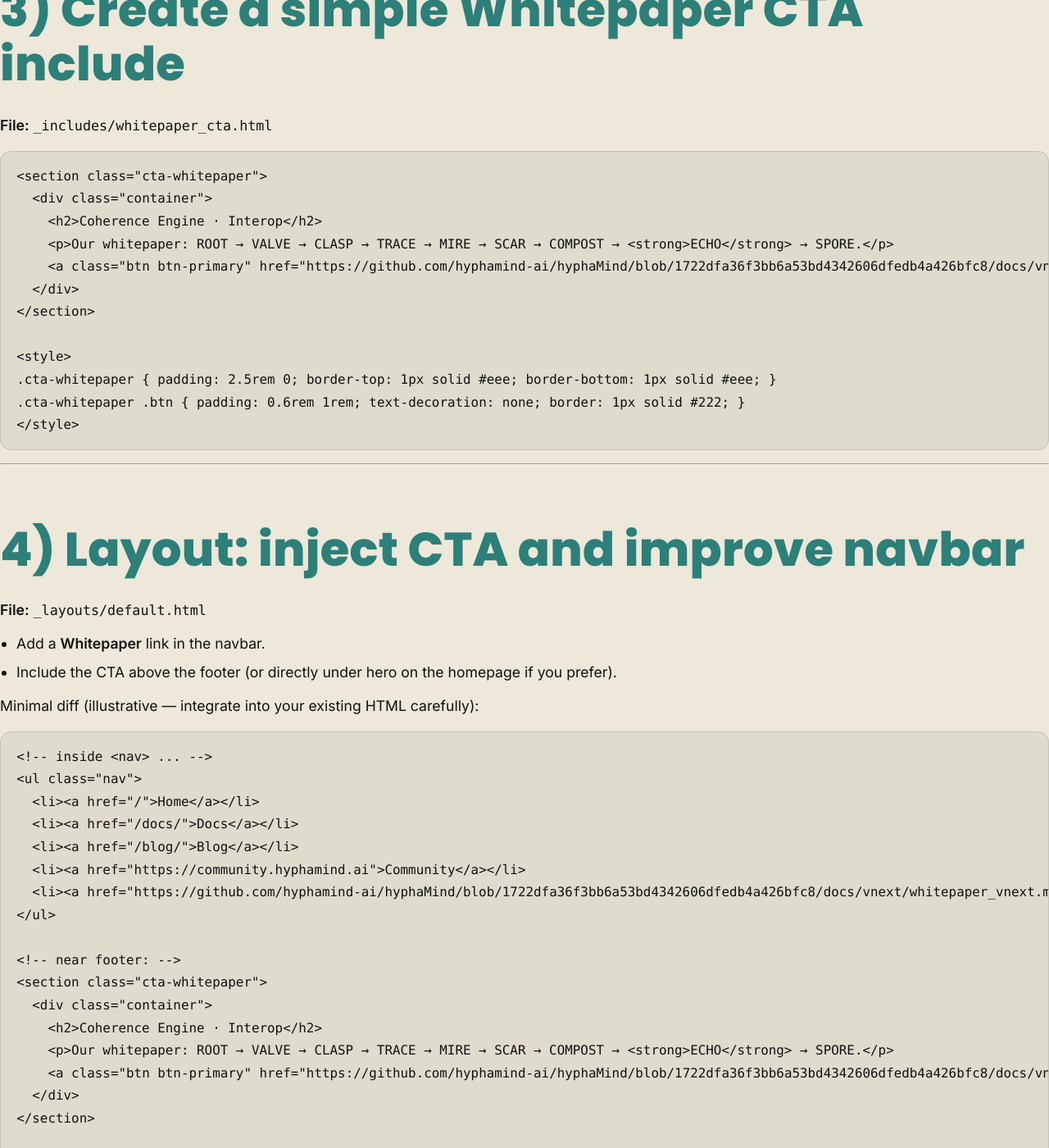
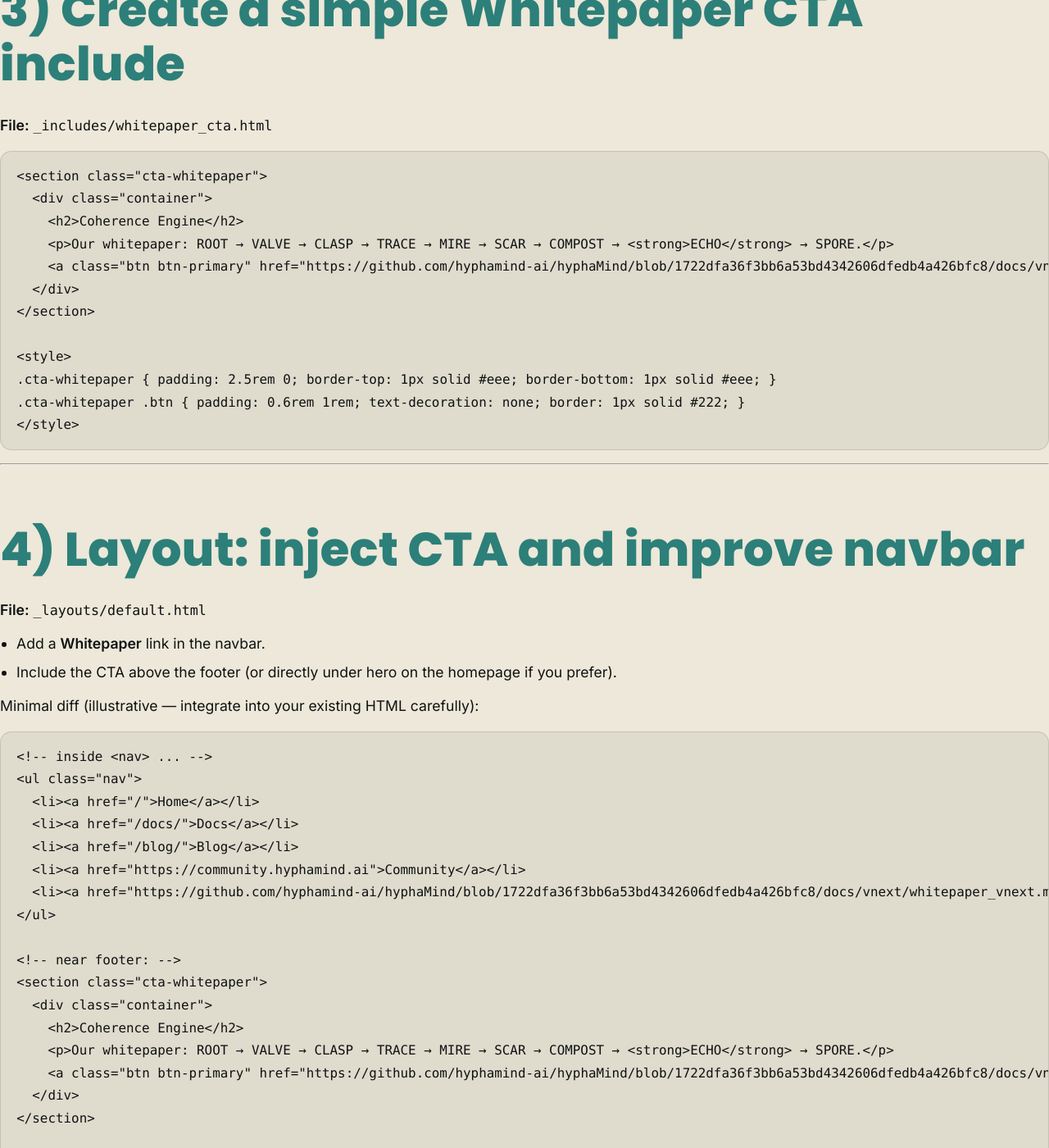
Before and after one commit to mycol0g1cal/hyphamind-site, a Jekyll site: the page built from hyphamind_site_handoff.md, in a window 1280 px wide and 1400 px high, scrolled down 2291 px. Shown: the whole window at 82% size. Built offline with Jekyll 4.4.1, drawn with Linux system fonts in a browser that asks for light colours; our own code applies the rules of GitHub Pages for plain Markdown files; some of the changed text lies outside the part shown.

Commit message:
copy: remove ‘· Interop’ brand suffix; simplify to ‘Coherence Engine’

````diff
--- a/_includes/whitepaper_cta.html
+++ b/_includes/whitepaper_cta.html
@@ -1,6 +1,6 @@
 <section class="cta-whitepaper">
   <div class="container">
-    <h2>Coherence Engine · Interop</h2>
+    <h2>Coherence Engine</h2>
     <p>Our whitepaper: ROOT → VALVE → CLASP → TRACE → MIRE → SCAR → COMPOST → <strong>ECHO</strong> → SPORE.</p>
     <a class="btn btn-primary" href="{{ site.whitepaper_url | default: '/whitepaper/' }}">Read the whitepaper</a>
   </div>
--- a/hyphamind_site_handoff.md
+++ b/hyphamind_site_handoff.md
@@ -1,5 +1,5 @@
 # HyphaMind Site — Detailed Handoff for Local Coder (Repo: `mycol0g1cal/hyphamind-site`)
-Version: v1.0 · Context locked to Whitepaper SoT: **Coherence Engine · Interop (v1.4.0‑alpha)**
+Version: v1.0 · Context locked to Whitepaper SoT: **Coherence Engine (v1.4.0‑alpha)**
 
 Owner (prose): HyphaEye · Owner (code): Site Coder
 
@@ -63,7 +63,7 @@ whitepaper_url: https://github.com/hyphamind-ai/hyphaMind/blob/main/docs/vnext/W
 ```html
 <section class="cta-whitepaper">
   <div class="container">
-    <h2>Coherence Engine · Interop</h2>
+    <h2>Coherence Engine</h2>
     <p>Our whitepaper: ROOT → VALVE → CLASP → TRACE → MIRE → SCAR → COMPOST → <strong>ECHO</strong> → SPORE.</p>
     <a class="btn btn-primary" href="{{ site.whitepaper_url | default: '/whitepaper/' }}">Read the whitepaper</a>
   </div>
@@ -234,7 +234,7 @@ If you prefer on‑site hosting, add `whitepaper.md` and either:
 ```markdown
 ---
 layout: default
-title: Whitepaper — Coherence Engine · Interop
+title: Whitepaper — Coherence Engine
 permalink: /whitepaper/
 ---
 
````
Also changed, not shown: cards/labs.md (+1 -1 lines), hyphamind_whitepaper_v1_4_0-alpha.md (+2 -2 lines).
